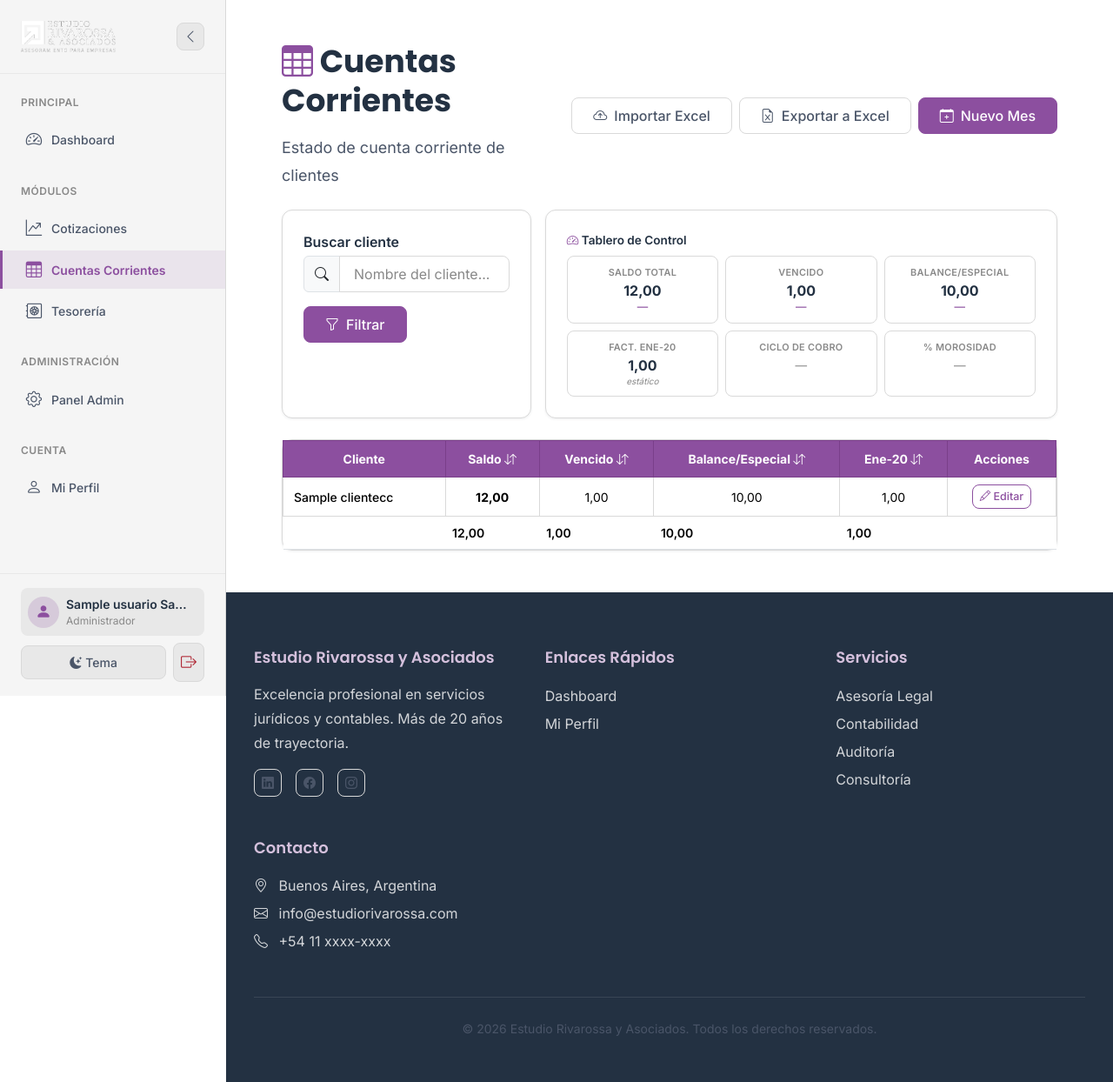
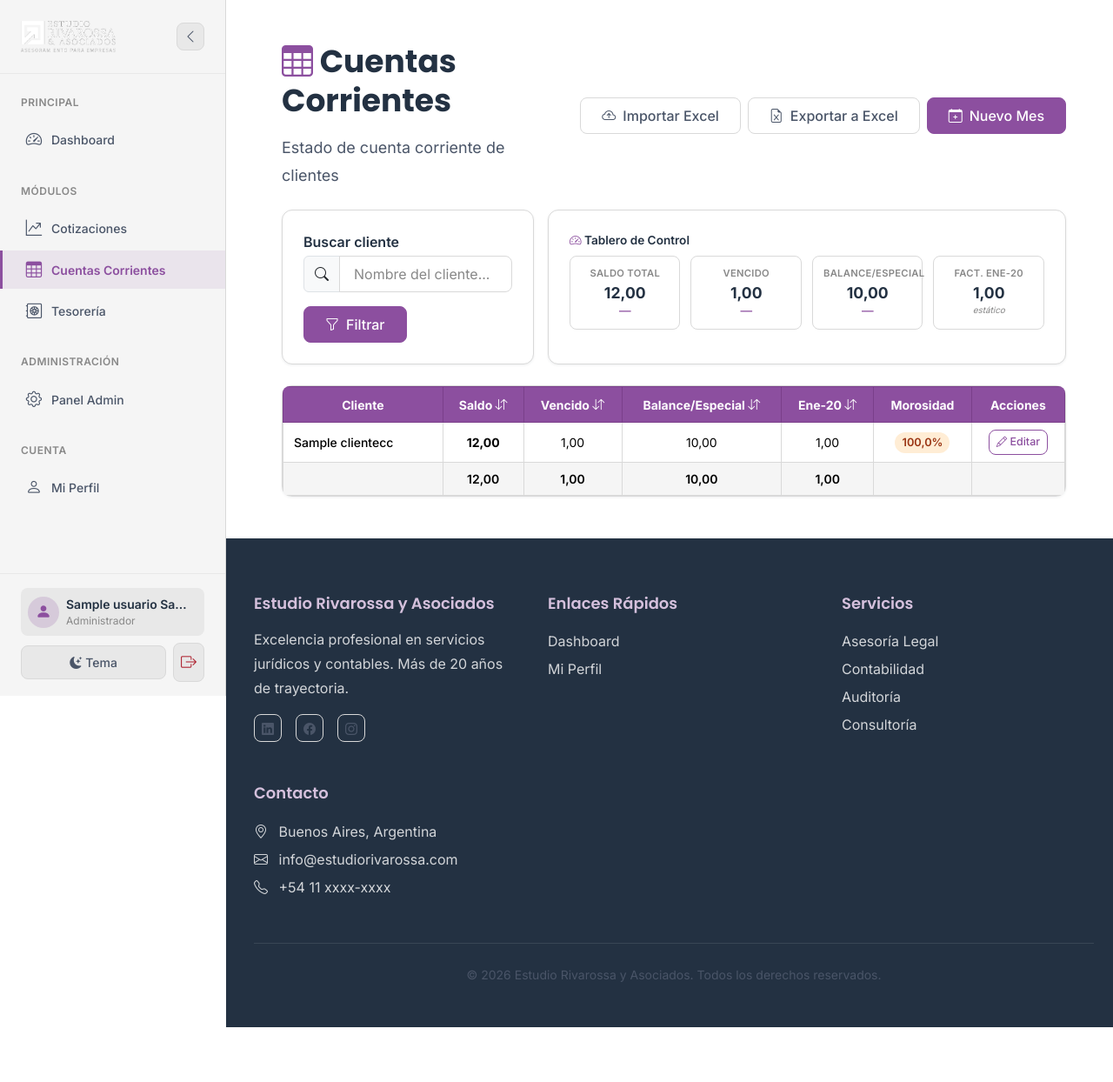
Before and after one commit to IgnacioRossiRivarossa/Estudio, a Django app: page /cuentas-corrientes/ in a window 1280 px wide. Shown: the whole page at 87% size. After the commit the page ends 1181 px from the top, so only its background shows below. Run offline with Django 5.2, Linux system fonts and the light colour scheme; a user stored in the database is signed in; tables that the repository leaves empty hold one stand-in row (values such as "Sample post"); a database or web service that is not in the repository returns one stand-in record (values such as "Sample title"); data that the repository does not hold is empty.

Commit message:
Actualizacion de CC, calculo de morosidad

```diff
--- a/Estudio/cuentas_corrientes/views.py
+++ b/Estudio/cuentas_corrientes/views.py
@@ -49,17 +49,17 @@ def _limpiar_meses_inactivos():
 def _formato_periodo(periodo):
     return f'{MESES_ES.get(periodo.month, "?")}-{str(periodo.year)[2:]}'
 
-def _get_dolar_oficial_venta():
+def _get_dolar_mep_venta():
     try:
         from cotizaciones.services import get_dolares
         dolares = get_dolares()
         for d in dolares:
-            if d.get('casa') == 'oficial':
+            if d.get('casa') == 'bolsa':
                 venta = d.get('venta')
                 if venta is not None:
                     return Decimal(str(venta))
     except Exception:
-        logger.warning('No se pudo obtener el dólar oficial.')
+        logger.warning('No se pudo obtener el dólar MEP.')
     return None
 
 def _build_tabla(clientes, periodos_activos):
@@ -79,12 +79,23 @@ def _build_tabla(clientes, periodos_activos):
         suma_meses = sum(m['monto'] for m in meses_valores)
         saldo = cliente.vencido + cliente.balance_especial + suma_meses
 
+        # Morosidad: (vencido + mes_orden1 + mes_orden2) / (saldo - balance_especial) * 100
+        if saldo == 0:
+            morosidad = Decimal('0.00')
+        else:
+            denominador = saldo - cliente.balance_especial  # = vencido + suma_meses
+            monto_orden1 = meses_valores[0]['monto'] if len(meses_valores) > 0 else Decimal('0.00')
+            monto_orden2 = meses_valores[1]['monto'] if len(meses_valores) > 1 else Decimal('0.00')
+            numerador = cliente.vencido + monto_orden1 + monto_orden2
+            morosidad = (numerador / denominador * 100) if denominador != 0 else None
+
         filas.append({
             'cliente': cliente,
             'saldo': saldo,
             'vencido': cliente.vencido,
             'balance_especial': cliente.balance_especial,
             'meses': meses_valores,
+            'morosidad': morosidad,
         })
     return filas
 
@@ -208,8 +219,8 @@ def lista_cuentas(request):
         'total_balance': agg['total_balance'],
     }
 
-    # Obtener dólar oficial (venta) desde cotizaciones
-    dolar_venta = _get_dolar_oficial_venta()
+    # Obtener dólar MEP/bolsa (venta) desde cotizaciones
+    dolar_venta = _get_dolar_mep_venta()
     dashboard['dolar_venta'] = dolar_venta
     if dolar_venta and dolar_venta > 0:
         dashboard['total_saldo_usd'] = dashboard['total_saldo'] / dolar_venta
--- a/Estudio/static/js/cuentas_corrientes.js
+++ b/Estudio/static/js/cuentas_corrientes.js
@@ -112,7 +112,10 @@ async function guardarFila(btn) {
     cancelBtn.disabled = true;
 
     try {
-        const response = await fetch(editarFilaUrl, {
+        let response;
+        try {
+            console.log('[CC] fetch →', editarFilaUrl, payload);
+            response = await fetch(editarFilaUrl, {
                 method: 'POST',
                 headers: {
                     'Content-Type': 'application/json',
@@ -120,6 +123,18 @@ async function guardarFila(btn) {
                 },
                 body: JSON.stringify(payload),
             });
+        } catch (networkError) {
+            console.error('[CC] fetch falló:', networkError);
+            alert('Error al guardar.\nDetalle: ' + networkError.name + ': ' + networkError.message + '\nURL: ' + editarFilaUrl);
+            return;
+        }
+
+        if (!response.ok) {
+            const texto = await response.text().catch(() => '');
+            console.error('Error HTTP', response.status, texto.substring(0, 300));
+            alert(`Error del servidor (${response.status}). Revise la consola del navegador.`);
+            return;
+        }
 
         const data = await response.json();
 
@@ -138,11 +153,11 @@ async function guardarFila(btn) {
             });
             const saldoCell = row.querySelector('td[data-field="saldo"]');
             saldoCell.textContent = formatoAR(data.saldo);
+            recalcularMorosidad(row);
             row.querySelector('.btn-edit-row').classList.remove('d-none');
             row.querySelector('.btn-save-row').classList.add('d-none');
             row.querySelector('.btn-cancel-row').classList.add('d-none');
             recalcularTotales();
-            // Actualizar dashboard con totales globales del servidor
             if (data.dashboard) {
                 actualizarDashboard(data.dashboard);
             }
@@ -150,12 +165,53 @@ async function guardarFila(btn) {
             alert('Error al guardar: ' + (data.error || 'Error desconocido'));
         }
     } catch (error) {
-        alert('Error de conexión al guardar los cambios.');
-        console.error('Error:', error);
+        console.error('Error inesperado en guardarFila:', error);
+        alert('Error inesperado: ' + error.message);
     } finally {
         btn.disabled = false;
         cancelBtn.disabled = false;
     }
+}
+
+function morosidadBadge(pct) {
+    const formatted = pct.toFixed(1) + '%';
+    if (pct <= 30)  return `<span class="morosidad-badge morosidad-baja">${formatted}</span>`;
+    if (pct <= 60)  return `<span class="morosidad-badge morosidad-media">${formatted}</span>`;
+    if (pct <= 100) return `<span class="morosidad-badge morosidad-alta">${formatted}</span>`;
+    return `<span class="morosidad-badge morosidad-critica">${formatted}</span>`;
+}
+
+function recalcularMorosidad(row) {
+    const morosidadCell = row.querySelector('td[data-field="morosidad"]');
+    if (!morosidadCell) return;
+
+    const saldoCell   = row.querySelector('td[data-field="saldo"]');
+    const balanceCell = row.querySelector('td[data-field="balance_especial"]');
+    const vencidoCell = row.querySelector('td[data-field="vencido"]');
+    const mesCells    = row.querySelectorAll('td[data-field="mes"]');
+
+    const saldo = parsearAR(saldoCell.textContent);
+
+    // Si saldo es 0, morosidad es 0 directamente
+    if (saldo === 0) {
+        morosidadCell.innerHTML = morosidadBadge(0);
+        return;
+    }
+
+    const balance = parseFloat(balanceCell.dataset.value) || 0;
+    const vencido = parseFloat(vencidoCell.dataset.value) || 0;
+    // Orden 1 y 2 son los dos primeros meses (los más antiguos)
+    const mes0 = mesCells.length > 0 ? (parseFloat(mesCells[0].dataset.value) || 0) : 0;
+    const mes1 = mesCells.length > 1 ? (parseFloat(mesCells[1].dataset.value) || 0) : 0;
+
+    const denominador = saldo - balance;
+    if (denominador === 0) {
+        morosidadCell.innerHTML = '<span class="morosidad-na">—</span>';
+        return;
+    }
+
+    const morosidad = ((vencido + mes0 + mes1) / denominador) * 100;
+    morosidadCell.innerHTML = morosidadBadge(morosidad);
 }
 
 function recalcularTotales() {
--- a/Estudio/templates/cuentas_corrientes/lista.html
+++ b/Estudio/templates/cuentas_corrientes/lista.html
@@ -1,6 +1,7 @@
 {% extends "base.html" %}
 {% load static %}
 {% load cc_tags %}
+{% load l10n %}
 
 {% block title %}Cuentas Corrientes - Estudio Rivarossa{% endblock %}
 
@@ -9,6 +10,7 @@
     /* ── Tabla CC ── */
     .table-cc {
         font-size: 0.875rem;
+        min-width: 900px; /* fuerza scroll horizontal antes de colapsar valores */
     }
     .table-cc thead th {
         background: var(--color-purple-primary);
@@ -27,6 +29,7 @@
         vertical-align: middle;
         padding: 0.5rem 0.75rem;
         border: 1px solid var(--border-color);
+        white-space: nowrap; /* evita que los números se corten en varias líneas */
     }
     .table-cc tbody tr:hover {
         background: var(--color-purple-alpha-10);
@@ -35,10 +38,19 @@
         text-align: left;
         font-weight: 500;
         white-space: nowrap;
+        min-width: 160px;
+    }
+    .table-cc tfoot td {
+        white-space: nowrap;
+        text-align: center;
+        padding: 0.5rem 0.75rem;
+        border: 1px solid var(--border-color);
+        background: var(--bg-secondary, #f8f9fa);
     }
     .table-cc .cell-input {
         width: 100%;
-        max-width: 120px;
+        min-width: 90px;
+        max-width: 130px;
         text-align: right;
         padding: 0.25rem 0.5rem;
         border: 1px solid var(--border-focus);
@@ -55,6 +67,21 @@
         font-weight: 700;
         color: var(--color-purple-primary);
     }
+    /* Morosidad: colores por umbral */
+    .morosidad-badge {
+        display: inline-block;
+        padding: 0.15rem 0.5rem;
+        border-radius: 20px;
+        font-size: 0.8rem;
+        font-weight: 600;
+        min-width: 56px;
+        text-align: center;
+    }
+    .morosidad-baja   { background: #d1fae5; color: #065f46; } /* 0–30 % */
+    .morosidad-media  { background: #fef9c3; color: #854d0e; } /* 30–60 % */
+    .morosidad-alta   { background: #ffedd5; color: #9a3412; } /* 60–100 % */
+    .morosidad-critica{ background: #fee2e2; color: #7f1d1d; } /* >100 % */
+    .morosidad-na     { color: var(--text-tertiary); }
     .btn-edit-row, .btn-save-row, .btn-cancel-row {
         padding: 0.25rem 0.5rem;
         font-size: 0.78rem;
@@ -70,54 +97,50 @@
     .table-responsive-cc {
         overflow-x: auto;
         -webkit-overflow-scrolling: touch;
+        border-radius: var(--radius-md, 8px);
     }
 
     /* ── Dashboard KPI ── */
     .kpi-grid {
         display: grid;
-        grid-template-columns: repeat(6, 1fr);
-        gap: 0.5rem;
+        grid-template-columns: repeat(4, 1fr);
+        gap: 0.75rem;
     }
     .kpi-card {
         background: var(--bg-primary);
         border: 1px solid var(--border-color);
         border-radius: var(--radius-md, 8px);
-        padding: 0.6rem 0.5rem;
+        padding: 0.75rem 0.75rem;
         text-align: center;
         transition: var(--transition-all, all 0.2s);
-        overflow: hidden;
-        min-width: 0;          /* allow flex/grid shrink */
+        min-width: 0;
     }
     .kpi-card:hover {
         box-shadow: var(--shadow-sm);
         border-color: var(--color-purple-alpha-30);
     }
     .kpi-label {
-        font-size: 0.68rem;
+        font-size: 0.7rem;
         font-weight: 600;
         text-transform: uppercase;
         letter-spacing: 0.3px;
         color: var(--text-tertiary);
-        margin-bottom: 0.2rem;
-        white-space: nowrap;
-        overflow: hidden;
-        text-overflow: ellipsis;
+        margin-bottom: 0.25rem;
+        line-height: 1.3;
     }
     .kpi-value-ars {
-        font-size: clamp(0.72rem, 1.6vw, 1rem);
+        font-size: clamp(0.9rem, 1.8vw, 1.1rem);
         font-weight: 700;
         color: var(--text-primary);
         line-height: 1.3;
-        word-break: break-all;
-        overflow-wrap: anywhere;
+        overflow-wrap: break-word;
     }
     .kpi-value-usd {
-        font-size: clamp(0.62rem, 1.2vw, 0.78rem);
+        font-size: clamp(0.72rem, 1.3vw, 0.85rem);
         font-weight: 500;
         color: var(--color-purple-primary);
         line-height: 1.3;
-        word-break: break-all;
-        overflow-wrap: anywhere;
+        overflow-wrap: break-word;
     }
     .kpi-empty {
         font-size: 0.85rem;
@@ -133,21 +156,14 @@
     }
 
     /* ── Responsive: Dashboard grid ── */
-    @media (max-width: 1399.98px) {
-        .kpi-grid { grid-template-columns: repeat(3, 1fr); }
-    }
     @media (max-width: 991.98px) {
-        .kpi-grid { grid-template-columns: repeat(3, 1fr); }
-    }
-    @media (max-width: 767.98px) {
         .kpi-grid { grid-template-columns: repeat(2, 1fr); }
-        .kpi-value-ars { font-size: 0.82rem; }
-        .kpi-value-usd { font-size: 0.68rem; }
     }
     @media (max-width: 575.98px) {
-        .kpi-grid { grid-template-columns: repeat(2, 1fr); gap: 0.4rem; }
-        .kpi-card { padding: 0.5rem 0.4rem; }
-        .kpi-label { font-size: 0.6rem; }
+        .kpi-grid { grid-template-columns: repeat(2, 1fr); gap: 0.5rem; }
+        .kpi-card { padding: 0.6rem 0.5rem; }
+        .kpi-value-ars { font-size: 0.85rem; }
+        .kpi-value-usd { font-size: 0.72rem; }
     }
 
     /* ── Responsive: Header buttons ── */
@@ -166,11 +182,17 @@
     }
 
     /* ── Responsive: Table ── */
+    @media (max-width: 991.98px) {
+        .table-cc { font-size: 0.8rem; min-width: 860px; }
+        .table-cc thead th { padding: 0.5rem 0.6rem; font-size: 0.78rem; }
+        .table-cc tbody td { padding: 0.4rem 0.6rem; }
+    }
     @media (max-width: 767.98px) {
-        .table-cc { font-size: 0.78rem; }
-        .table-cc thead th { padding: 0.4rem 0.5rem; font-size: 0.75rem; }
-        .table-cc tbody td { padding: 0.35rem 0.5rem; }
-        .btn-edit-row, .btn-save-row, .btn-cancel-row { font-size: 0.7rem; padding: 0.2rem 0.4rem; }
+        .table-cc { font-size: 0.75rem; min-width: 820px; }
+        .table-cc thead th { padding: 0.4rem 0.45rem; font-size: 0.72rem; }
+        .table-cc tbody td { padding: 0.35rem 0.45rem; }
+        .btn-edit-row, .btn-save-row, .btn-cancel-row { font-size: 0.68rem; padding: 0.2rem 0.35rem; }
+        .morosidad-badge { font-size: 0.72rem; min-width: 48px; }
     }
 </style>
 {% endblock %}
@@ -239,7 +261,7 @@
                     </span>
                     {% if dashboard.dolar_venta %}
                     <span class="badge-studio badge-studio-purple" style="font-size:0.7rem;">
-                        USD Oficial: ${{ dashboard.dolar_venta|formato_ar }}
+                        USD MEP: ${{ dashboard.dolar_venta|formato_ar }}
                     </span>
                     {% endif %}
                 </div>
@@ -280,16 +302,7 @@
                         <div class="kpi-value-ars">{{ dashboard.sumatoria_facturacion|formato_ar }}</div>
                         <div class="kpi-tag-static">estático</div>
                     </div>
-                    <!-- Ciclo de cobro -->
-                    <div class="kpi-card">
-                        <div class="kpi-label">Ciclo de Cobro</div>
-                        <div class="kpi-empty">—</div>
-                    </div>
-                    <!-- % Morosidad -->
-                    <div class="kpi-card">
-                        <div class="kpi-label">% Morosidad</div>
-                        <div class="kpi-empty">—</div>
-                    </div>
+
                 </div>
             </div>
         </div>
@@ -366,6 +379,7 @@
                             {% endif %}
                         </th>
                         {% endfor %}
+                        <th>Morosidad</th>
                         <th>Acciones</th>
                     </tr>
                 </thead>
@@ -381,6 +395,21 @@
                             {{ mes.monto|formato_ar }}
                         </td>
                         {% endfor %}
+                        <td data-field="morosidad">
+                            {% if fila.morosidad is not None %}
+                                {% if fila.morosidad <= 30 %}
+                                <span class="morosidad-badge morosidad-baja">{{ fila.morosidad|floatformat:1 }}%</span>
+                                {% elif fila.morosidad <= 60 %}
+                                <span class="morosidad-badge morosidad-media">{{ fila.morosidad|floatformat:1 }}%</span>
+                                {% elif fila.morosidad <= 100 %}
+                                <span class="morosidad-badge morosidad-alta">{{ fila.morosidad|floatformat:1 }}%</span>
+                                {% else %}
+                                <span class="morosidad-badge morosidad-critica">{{ fila.morosidad|floatformat:1 }}%</span>
+                                {% endif %}
+                            {% else %}
+                                <span class="morosidad-na">—</span>
+                            {% endif %}
+                        </td>
                         <td>
                             <button type="button" class="btn btn-sm btn-outline-primary btn-edit-row"
                                     onclick="habilitarEdicion(this)" title="Editar">
@@ -398,7 +427,7 @@
                     </tr>
                     {% empty %}
                     <tr>
-                        <td colspan="{{ encabezados_meses|length|add:5 }}" class="text-center py-4 text-muted">
+                        <td colspan="{{ encabezados_meses|length|add:6 }}" class="text-center py-4 text-muted">
                             <i class="bi bi-inbox fs-3 d-block mb-2"></i>
                             No se encontraron cuentas corrientes.
                         </td>
@@ -415,6 +444,7 @@
                         {% for total_mes in totales.meses %}
                         <td data-total="mes-{{ forloop.counter0 }}"><strong>{{ total_mes|formato_ar }}</strong></td>
                         {% endfor %}
+                        <td></td>
                         <td></td>
                     </tr>
                 </tfoot>
@@ -460,7 +490,7 @@
 <script>
     const editarFilaUrl = "{% url 'cuentas_corrientes:editar_fila' %}";
     const csrfToken = "{{ csrf_token }}";
-    const dolarVenta = {{ dashboard.dolar_venta|default:"0" }};
+    {% localize off %}const dolarVenta = {{ dashboard.dolar_venta|default:0 }};{% endlocalize %}
 </script>
-<script src="{% static 'js/cuentas_corrientes.js' %}?v=2.0"></script>
+<script src="{% static 'js/cuentas_corrientes.js' %}?v=2.4"></script>
 {% endblock %}
```
Lines whose indentation alone changed are shown as unchanged.
